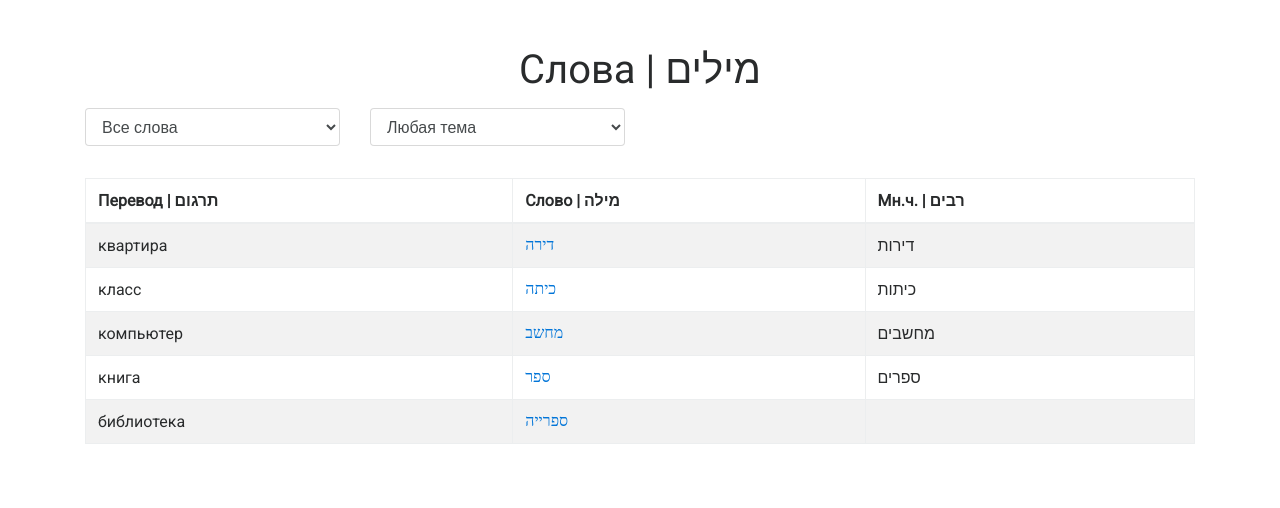
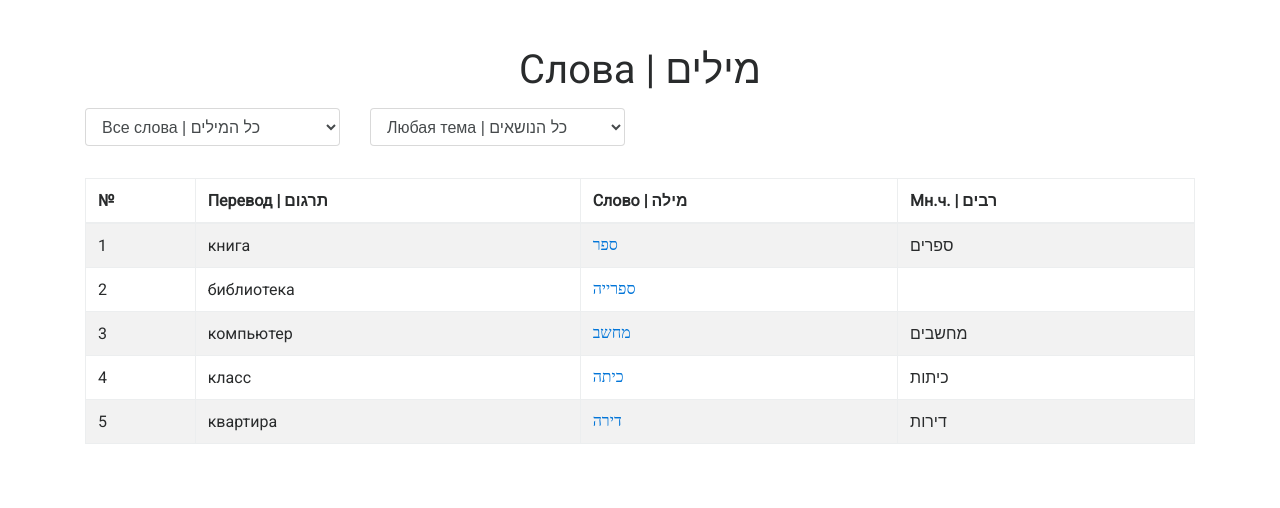
Before and after one commit to orlyohreally/learn-hebrew-php, a PHP site: page /words in a window 1280 px wide. Shown: the part 81-589 px from the top of the page. Run offline with PHP 8.4, Linux system fonts and the light colour scheme; data comes from the database, SQL or seed files in the repository; some libraries are stand-ins or nearby versions.

Commit message:
minor fixes

```diff
--- a/module/words.php
+++ b/module/words.php
@@ -11,7 +11,7 @@
 	<div class="row">
 		<div class="col-12 col-md-3 mt-2 mb-2">
 			<select class="form-control" id="part_of_speech_select">
-				<option <?php if($partofspeech == '') echo 'selected';?> value="">Все слова</option>
+				<option <?php if($partofspeech == '') echo 'selected';?> value="">Все слова | כל המילים</option>
 				<option <?php if($partofspeech == 'noun') echo 'selected';?> value="noun">Сущ. | שם עצם</option>
 				<option <?php if($partofspeech == 'verb') echo 'selected';?> value="verb">Глаг. | פועל</option>
 				<option <?php if($partofspeech == 'adj') echo 'selected';?> value="adj">Прил. | שם תואר</option>
@@ -20,7 +20,7 @@
 		</div>
 		<div class="col-12 col-md-3 mt-2 mb-2">
 			<select class="form-control" id = "topic_select">
-				<option  <?php if($topic == '') echo 'selected';?> value="">Любая тема</option>
+				<option  <?php if($topic == '') echo 'selected';?> value="">Любая тема | כל הנושאים</option>
 				<?php
 					if($list = $conn->query('select name, slug from topic order by name, slug')) {
 						while($row = $list->fetch_assoc()) {
@@ -44,6 +44,7 @@
 			<table id="list" class="table table-striped table-bordered display nowrap" style="width:100%">
 				<thead>
 					<tr>
+						<th>№</th>
 						<th>Перевод | תרגום</th>
 						<th>Слово | מילה</th>
 						<th>Мн.ч. | רבים</th>
@@ -51,10 +52,10 @@
 				</thead>
 				<tbody>
 				<?php
-					$sql = 'select w.id id, word, comment, translation, gender, plural, plural_translation, part_of_speech from word w left join topic t on t.id = w.topic_id where ("'.$partofspeech.'" = "" or part_of_speech = "'.$partofspeech.'") and ("'.$topic.'" = "" or t.slug = "'.$topic.'") order by word, translation';
+					$sql = 'select a.*, (@r := @r+1) seq from ( select w.id id, word, comment, translation, gender, plural, plural_translation, part_of_speech from word w left join topic t on t.id = w.topic_id where ("'.$partofspeech.'" = "" or part_of_speech = "'.$partofspeech.'") and ("'.$topic.'" = "" or t.slug = "'.$topic.'") order by w.id, word, translation ) as a join (select @r:=0) as y';
 					if($list = $conn->query($sql)) {
 						while($row = $list->fetch_assoc()) {
-							echo '<tr><td>'.$row['translation'].'</td>';
+							echo '<tr><td>'.$row['seq'].'</td><td>'.$row['translation'].'</td>';
 							echo '<td class="hebrew link" oid="'.$row['id'].'">'.$row['word'].(isset($row['comment']) ? ' '.$row['comment'] : '');
 							if($row['part_of_speech']=='noun' && $row['gender'] != '') {
 								echo ' ('.($row['gender'] == 'm' ? 'м.р.' : ($row['gender'] == 'f' ? 'ж.р.' : '')).')';
```
